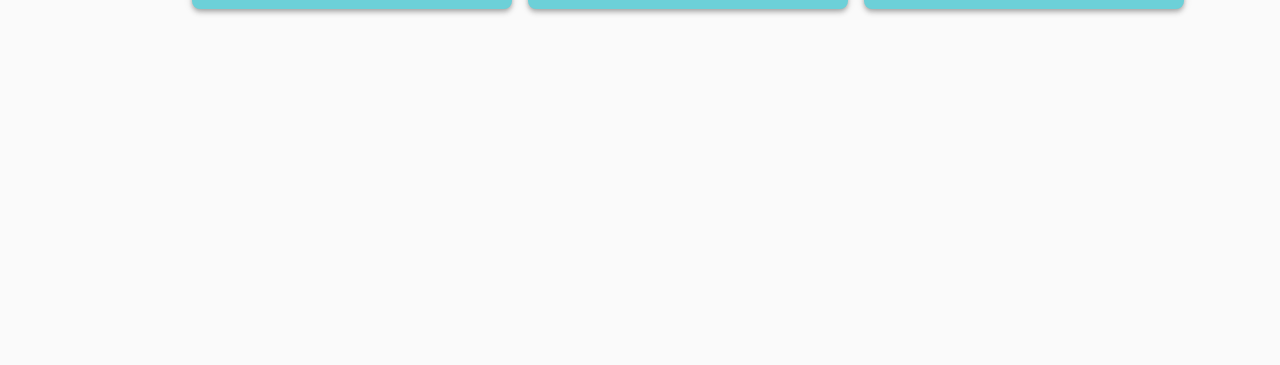
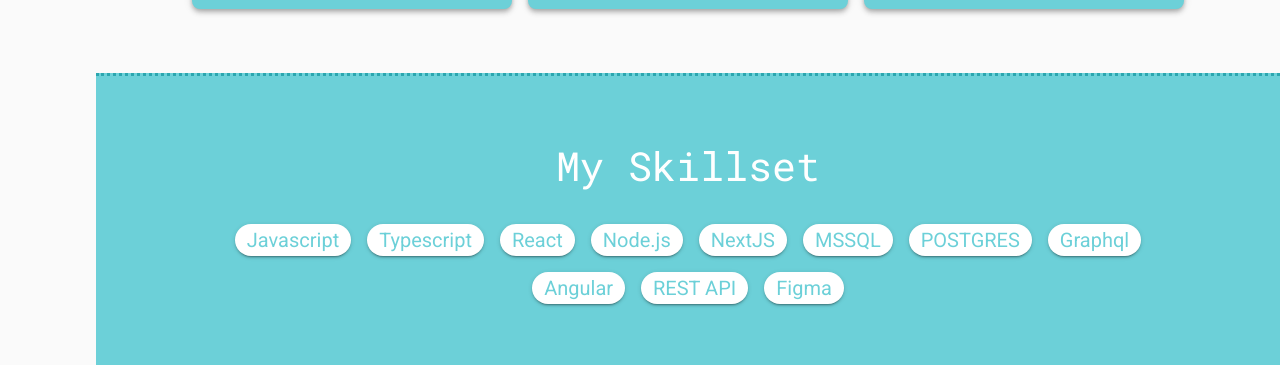
Before and after one commit to MEnfield/Resume, a React (Vite) app: page / in a window 1280 px wide. Shown: the part 3237-3602 px from the top of the page. Before the commit the page ends 3310 px from the top, so only its background shows below. Built offline with nearby package versions, Linux system fonts and the light colour scheme.

Commit message:
Added skillset section

```diff
--- a/src/App.jsx
+++ b/src/App.jsx
@@ -4,6 +4,7 @@ import AboutMe from "./views/AboutMe";
 import SideNav from "./Views/SideNav";
 import WorkExperience from "./views/WorkExperience";
 import Projects from "./views/Projects";
+import Skills from "./views/Skills";
 
 function App() {
   const drawerWidth = "96px";
@@ -28,6 +29,9 @@ function App() {
         <Grid>
           <Projects />
         </Grid>
+        <Grid>
+          <Skills />
+        </Grid>
       </Grid>
     </Box>
   );
--- a/src/components/ProjectCard.tsx
+++ b/src/components/ProjectCard.tsx
@@ -108,11 +108,6 @@ const ProjectCard: FC<{
             bgcolor="accent.main"
             borderRadius="3px"
           >
-            <Suspense
-              fallback={
-                <Skeleton variant="rectangular" height="100%" width={200} />
-              }
-            >
             <Link href={githubUrl}>
               <LazyImage
                 imageProps={{
@@ -122,15 +117,10 @@ const ProjectCard: FC<{
                 }}
                 src={previewUrl}
                 fallback={
-                    <Skeleton
-                      variant="rectangular"
-                      height="100%"
-                      width="200px"
-                    />
+                  <Skeleton variant="rectangular" height="100%" width="200px" />
                 }
               />
             </Link>
-            </Suspense>
           </Box>
         </Grid>
         <Grid>
--- a/src/data/data.tsx
+++ b/src/data/data.tsx
@@ -77,3 +77,17 @@ export const projects: Project[] = [
       "https://github.com/user-attachments/assets/751d66c9-15da-4c87-9208-0e6b65c5b325",
   },
 ];
+
+export const skills: string[] = [
+  "Javascript",
+  "Typescript",
+  "React",
+  "Node.js",
+  "NextJS",
+  "MSSQL",
+  "POSTGRES",
+  "Graphql",
+  "Angular",
+  "REST API",
+  "Figma",
+];
--- /dev/null
+++ b/src/views/Skills.tsx
@@ -0,0 +1,68 @@
+import { Box, Chip, Grid, Typography } from "@mui/material";
+import { FC, useState } from "react";
+import { skills } from "../data/data";
+
+const Skills: FC = ({}) => {
+  // Component variables
+
+  // Component state
+
+  // Component effects
+
+  // Function binding
+
+  return (
+    <Box
+      component="section"
+      id="skills"
+      sx={(theme) => ({
+        p: theme.spacing(8, 12),
+        borderTop: (theme) => `3px dotted ${theme.palette.accent.main}`,
+        backgroundColor: "secondary.main",
+        [theme.breakpoints.down("md")]: {
+          p: (theme) => theme.spacing(2, 2, 2, 2),
+        },
+      })}
+    >
+      <Grid container direction="column" gap={4}>
+        <Grid container direction="column" gap={2} textAlign="center">
+          <Grid>
+            <Typography variant="sectionHeader" color="white">
+              My Skillset
+            </Typography>
+          </Grid>
+        </Grid>
+
+        <Grid
+          container
+          direction="row"
+          justifyContent="center"
+          alignItems="center"
+          flexWrap="wrap"
+          spacing={2}
+          p={(theme) => theme.spacing(0, 2)}
+        >
+          {skills.map((skill) => (
+            <Grid key={skill}>
+              <Chip
+                label={
+                  <Typography fontSize={20} lineHeight="24px">
+                    {skill}
+                  </Typography>
+                }
+                sx={{
+                  color: "secondary.main",
+                  backgroundColor: "white.main",
+                  boxShadow:
+                    "0px 3px 1px -2px rgba(0, 0, 0, 0.2), 0px 2px 2px 0px rgba(0, 0, 0, 0.14), 0px 1px 5px 0px rgba(0, 0, 0, 0.12);",
+                }}
+              />
+            </Grid>
+          ))}
+        </Grid>
+      </Grid>
+    </Box>
+  );
+};
+
+export default Skills;
```
Lines whose indentation alone changed are shown as unchanged.
